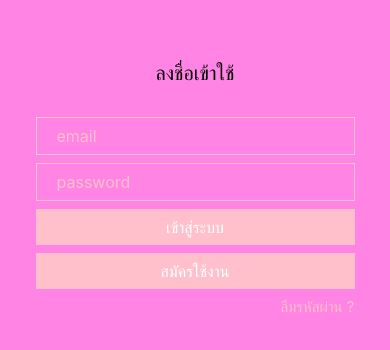
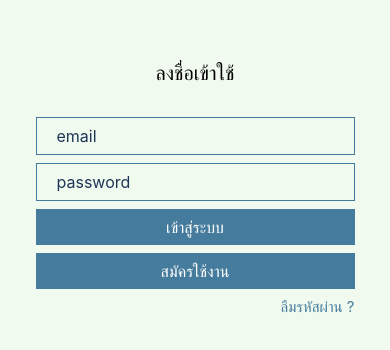
Before and after one commit to Tigerz69/fast_move_driver, a React Native app: screen /Account in a window 390 px wide. Shown: the part 218-568 px from the top of the page. Built offline with nearby package versions, Linux system fonts and the light colour scheme; what expo-task-manager would draw is missing.

Commit message:
adjust ui

```diff
--- a/App.js
+++ b/App.js
@@ -23,6 +23,7 @@ import { createMaterialTopTabNavigator } from '@react-navigation/material-top-ta
 import { AntDesign } from '@expo/vector-icons';
 import { MaterialIcons } from '@expo/vector-icons';
 import { Ionicons } from '@expo/vector-icons';
+import { MaterialCommunityIcons } from '@expo/vector-icons';
 
 import configureStore from './Store'
 import {Provider} from 'react-redux'
@@ -91,36 +92,18 @@ LogBox.ignoreLogs(['Setting a timer']);
 LogBox.ignoreLogs(['Warning: Each child']);
 LogBox.ignoreLogs(['Warning: Cannot update a component']);
 
-const Drawer = createDrawerNavigator();
-const MyDrawer=()=> (
-  <Drawer.Navigator>
 
-     <Drawer.Screen
-        name="Show"
-        component={AccountScreen}
-        options={{ headerStyle: {backgroundColor: 'pink'},headerTintColor: 'white'}}/>
 
-   {/* <Drawer.Screen
-        name="Edit"
-        component={EditScreen}
-    options={{ headerStyle: {backgroundColor: '#6b4683'},headerTintColor: 'white'}}/>*/}
-    <Drawer.Screen
-        name="Finding"
-        component={FindingScreen}
-        options={{ headerStyle: {backgroundColor: 'pink'},headerTintColor: 'white'}}/>
 
-  </Drawer.Navigator>
-
-)
 const TopTab = createMaterialTopTabNavigator();
 const MyTopTabs=()=>{
   return(
     <TopTab.Navigator>
-        <TopTab.Screen name="CurrentJob" component={CurrentJobScreen} />
-        <TopTab.Screen name="SuccessJob" component={SuccessJobScreen} />
+        <TopTab.Screen name="Current Job" component={CurrentJobScreen} />
+        <TopTab.Screen name="Success Job" component={SuccessJobScreen} />
 
 
-        <TopTab.Screen name="CancelJob" component={CancelJobScreen} />
+        <TopTab.Screen name="Cancel Job" component={CancelJobScreen} />
     </TopTab.Navigator>
   )
 }
@@ -133,19 +116,21 @@ const MyTabs=()=> {
   return (
 
       <Tab.Navigator>
-        <Tab.Screen name="Finding" component={FindingScreen} options={{tabBarLabel: 'Finding',
+        <Tab.Screen name="Finding" component={FindingScreen} options={{headerStyle:{backgroundColor: '#457B9D'},tabBarLabel: 'Finding',headerTitleStyle: { color: 'white' },
           tabBarIcon: ({ color, size }) => (
-            <AntDesign name="find" size={24} color="black" />
+            <AntDesign name="find" size={21} color="black" />
           ),}} />
-        <Tab.Screen name="History" component={MyTopTabs} options={{tabBarLabel: 'History',
+
+        <Tab.Screen name="History" component={MyTopTabs} options={{headerStyle:{backgroundColor: '#457B9D'},tabBarLabel: 'History',headerTitleStyle: { color: 'white' },
           tabBarIcon: ({ color, size }) => (
-            <MaterialIcons name="history" size={24} color="black" />
+            <MaterialIcons name="history" size={28} color="black" />
           ),}} />
 
 
-        <Tab.Screen name="Setting" component={AccountScreen} options={{tabBarLabel: 'Setting',
+        <Tab.Screen name="Account"
+        component={AccountScreen} options={{headerStyle:{backgroundColor: '#457B9D'},tabBarLabel: 'Account',headerTitleStyle: { color: 'white' },
           tabBarIcon: ({ color, size }) => (
-            <Ionicons name="ios-settings-outline" size={24} color="black" />
+            <MaterialCommunityIcons name="account-outline" size={28} color="black" />
           ),}} />
       </Tab.Navigator>
 
@@ -161,11 +146,11 @@ const MyStack = ()=>(
     <Stack.Screen
       name='Register'
       component={RegisterScreen}
-      options={{ headerStyle: {backgroundColor: 'pink'},headerTintColor: 'white'}}/>
+      options={{ headerStyle: {backgroundColor: '#457B9D'},headerTintColor: 'white'}}/>
     <Stack.Screen
       name='Recover'
       component={RecoverScreen}
-      options={{ headerStyle: {backgroundColor: 'pink'},headerTintColor: 'white'}}/>
+      options={{ headerStyle: {backgroundColor: '#457B9D'},headerTintColor: 'white'}}/>
 
     <Stack.Screen name='Login' component={LoginScreen} options={{headerShown:false}}/>
     <Stack.Screen name='ExtendDetail' component={ExtendDetailScreen} options={{headerShown:false}}/>
--- a/pages/Account.js
+++ b/pages/Account.js
@@ -98,9 +98,11 @@ const styles = StyleSheet.create({
   buttonLogin: {
     justifyContent:"center",
     alignItems: "center",
-    backgroundColor: "pink",
-    marginBottom:8,
-    padding:8
+    backgroundColor: "#1D3557",
+    height:50,
+    width:200,
+    borderRadius:15,
+    alignSelf:'center'
   },
   textInput:{
     borderColor: 'black',
@@ -109,18 +111,21 @@ const styles = StyleSheet.create({
     marginBottom:8,
     padding:8,
     fontSize:16,
-    color:'pink'
+    color:'#1D3557',
+    borderRadius:15
   },
   content:{
     padding:16,
     margin:16,
-    width:"90%"
+    width:"90%",
+    backgroundColor:'#F1FAEE'
   },
   container: {
-    flex: 1
+    flex: 1,
+    backgroundColor:'#F1FAEE'
   },
   image: {
-    borderColor: '#6b4683',
+    borderColor: '#1D3557',
     borderWidth: 1,
     width: 100,
     height: 100,
--- a/pages/Finding.js
+++ b/pages/Finding.js
@@ -243,7 +243,7 @@ class Finding extends Component{
         return(
           <View style={{alignItems:'center'}}>
 
-              <Text >pull to refresh</Text></View>
+              <Text style={{color:'gray'}} >pull to refresh</Text></View>
 
         );
       }
--- a/pages/FullDetail.js
+++ b/pages/FullDetail.js
@@ -271,7 +271,7 @@ class FullDetail extends Component {
     //console.log(route.params.item,route.params.num)
     const{modalVisible2}=this.state
     return (
-        <View style={{ flex: 1, justifyContent: 'center', alignItems: 'center' ,marginTop: StatusBar.currentHeight || 0}}>
+        <View style={{ flex: 1, justifyContent: 'center', alignItems: 'center' ,marginTop: StatusBar.currentHeight || 0,backgroundColor:'#F1FAEE'}}>
             <ScrollView>
             <Card
               >
@@ -295,11 +295,11 @@ class FullDetail extends Component {
                     onPress={this.onPressChat}>
                       <Ionicons name="ios-chatbubble-sharp" size={24} color="black" style={styles.callTxt} />
                   </TouchableOpacity >
-                    <TouchableOpacity onPress={()=> this.call()}>
+                    <TouchableOpacity style={{marginLeft:5}} onPress={()=> this.call()}>
                       <Ionicons name="ios-call" style={styles.callTxt}/>
                     </TouchableOpacity>
                 </View>
-                  <TouchableOpacity style={styles.button} onPress={()=>this.showAlertConfirm(item.id)}  ><Text style={styles.button}>ขนส่งสำเร็จ</Text>
+                  <TouchableOpacity style={styles.button} onPress={()=>this.showAlertConfirm(item.id)}  ><Text style={{color:'white'}}>ขนส่งสำเร็จ</Text>
                   </TouchableOpacity>
 
                 </Card.Actions>
@@ -329,17 +329,21 @@ const styles = StyleSheet.create({
   buttonPoint:{
     justifyContent:'center',
     alignItems: "center",
-    backgroundColor: "#DDDDDD",
+    backgroundColor: "#A8DADC",
     alignSelf:'center',
+    borderRadius:20,
+    width:'25%',
 
-    width:'50%'
   },
   button: {
     justifyContent:'center',
     alignItems: "center",
-    backgroundColor: "#DDDDDD",
+    backgroundColor: "#1D3557",
     padding: 10,
-    margin:10
+    margin:10,
+    borderRadius:20,
+    height:80
+    ,width:120
   },
 
   input:{
@@ -349,14 +353,13 @@ const styles = StyleSheet.create({
     marginBottom:20
   },
   callTxt:{
-    backgroundColor:"#42b883",
+    backgroundColor:"#457B9D",
     padding:10,
     borderRadius:30,
-    width:80,
+    width:60,
     textAlign:"center",
     color:"#fff",
-    fontSize:30,
-    marginLeft:10
+    fontSize:30
   },
   containerPhone:{
     flexDirection:'row',
@@ -369,15 +372,18 @@ const styles = StyleSheet.create({
 
     justifyContent:"center",
      alignItems: "center",
-     backgroundColor: "#6b4683",
+     backgroundColor: "#457B9D",
      padding:8,
-     margin:8
+     margin:8,
+     borderRadius:15
    },
    imageBill: {
     borderColor: '#6b4683',
     borderWidth: 1,
-    flex:1
-
+    flex:1,
+    width: '100%',
+      height: '100%',
+      resizeMode: 'contain',
 
 
   },
--- a/pages/Login.js
+++ b/pages/Login.js
@@ -87,7 +87,7 @@ class Login extends Component {
     render(props) {
       const { navigation } = this.props;
       return (
-        <View style={{flex:1, justifyContent: 'center', alignItems: 'center',backgroundColor:'#FF84E4' }}>
+        <View style={{flex:1, justifyContent: 'center', alignItems: 'center',backgroundColor:'#F1FAEE' }}>
 
             <Text style={{fontSize:20,color:'black'}}>ลงชื่อเข้าใช้</Text>
 
@@ -118,7 +118,7 @@ class Login extends Component {
 
             <View style={{flexDirection:'row',justifyContent:'flex-end'}}>
               <TouchableOpacity onPress={()=>this.props.navigation.navigate('Recover')}>
-                <Text style={{fontSize:15, color:'pink'}}>ลืมรหัสผ่าน ?</Text>
+                <Text style={{fontSize:15, color:'#457B9D'}}>ลืมรหัสผ่าน ?</Text>
               </TouchableOpacity>
           </View>
 
@@ -132,18 +132,18 @@ class Login extends Component {
     buttonLogin: {
       justifyContent:"center",
       alignItems: "center",
-      backgroundColor: "pink",
+      backgroundColor: "#457B9D",
       marginBottom:8,
       padding:8
     },
     textInput:{
-      borderColor: 'pink',
+      borderColor: '#457B9D',
       borderWidth: 1,
       paddingStart:20,
       marginBottom:8,
       padding:8,
       fontSize:16,
-      color:'pink'
+      color:'#1D3557'
     },
     content:{
       padding:16,
--- a/pages/Recover.js
+++ b/pages/Recover.js
@@ -67,24 +67,25 @@ const styles = StyleSheet.create({
   buttonLogin: {
     justifyContent:"center",
     alignItems: "center",
-    backgroundColor: "pink",
+    backgroundColor: "#457B9D",
     marginBottom:8,
     padding:8
 
   },
   textInput:{
-    borderColor: 'pink',
+    borderColor: '#457B9D',
     borderWidth: 1,
     paddingStart:20,
     marginBottom:8,
     padding:8,
     fontSize:16,
-    color:'pink'
+    color:'#1D3557'
   },
   content:{
     padding:16,
     margin:16,
-    width:"90%"
+    width:"90%",
+    backgroundColor:'#F1FAEE'
   }
 
 });
--- a/pages/Registration.js
+++ b/pages/Registration.js
@@ -253,33 +253,33 @@ class Registraion extends Component {
 
 const styles = StyleSheet.create({
   buttonLogin: {
-   justifyContent:"center",
-    alignItems: "center",
-    backgroundColor: "pink",
-    marginBottom:8,
-    padding:8
-  },
+    justifyContent:"center",
+     alignItems: "center",
+     backgroundColor: "#457B9D",
+     marginBottom:8,
+     padding:8
+   },
   textInput:{
-    borderColor: 'pink',
+    borderColor: '#457B9D',
     borderWidth: 1,
     paddingStart:20,
     marginBottom:8,
     padding:8,
     fontSize:16,
-    color:'pink'
+    color:'#1D3557'
   },
   dropdown:{
-    borderColor: 'pink',
+    borderColor: '#457B9D',
     borderWidth: 1,
     paddingStart:20,
     marginBottom:8,
     padding:8,
     fontSize:16,
-    color:'pink'
+    color:'#1D3557'
   },
   date:{
     borderWidth:1,
-    borderColor: 'pink',
+    borderColor: '#457B9D',
     padding:8,
     paddingStart:20,
      marginBottom:8,
@@ -296,12 +296,15 @@ const styles = StyleSheet.create({
     padding:16,
     margin:16,
     width:"90%"
+    ,backgroundColor:'#F1FAEE'
   },
   container: {
-    flex: 1
+    flex: 1,
+    backgroundColor:'#F1FAEE'
+
   },
   image: {
-    borderColor: '#6b4683',
+    borderColor: '#457B9D',
     borderWidth: 1,
     width: 100,
     height: 100,
```
Also changed, not shown: pages/Splash.js (+8 -6 lines).
